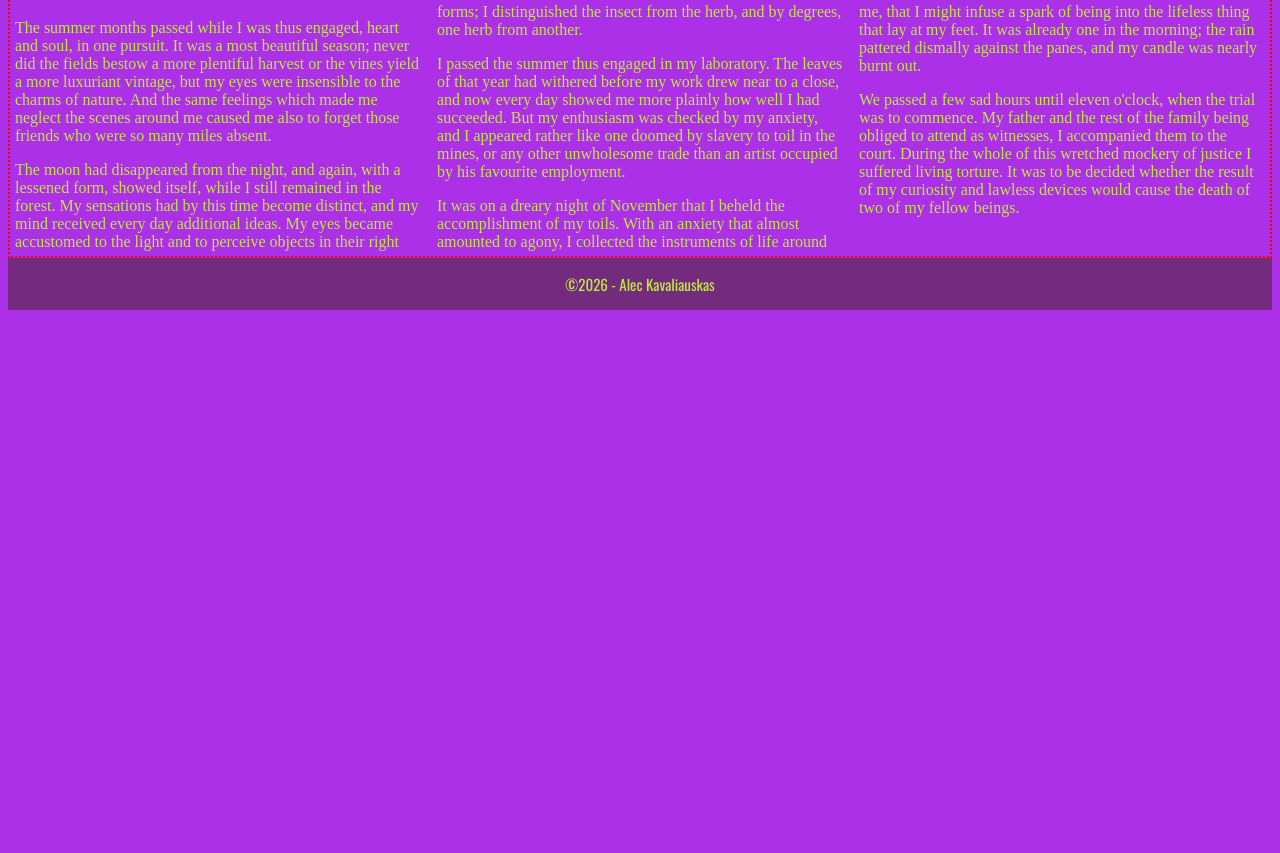
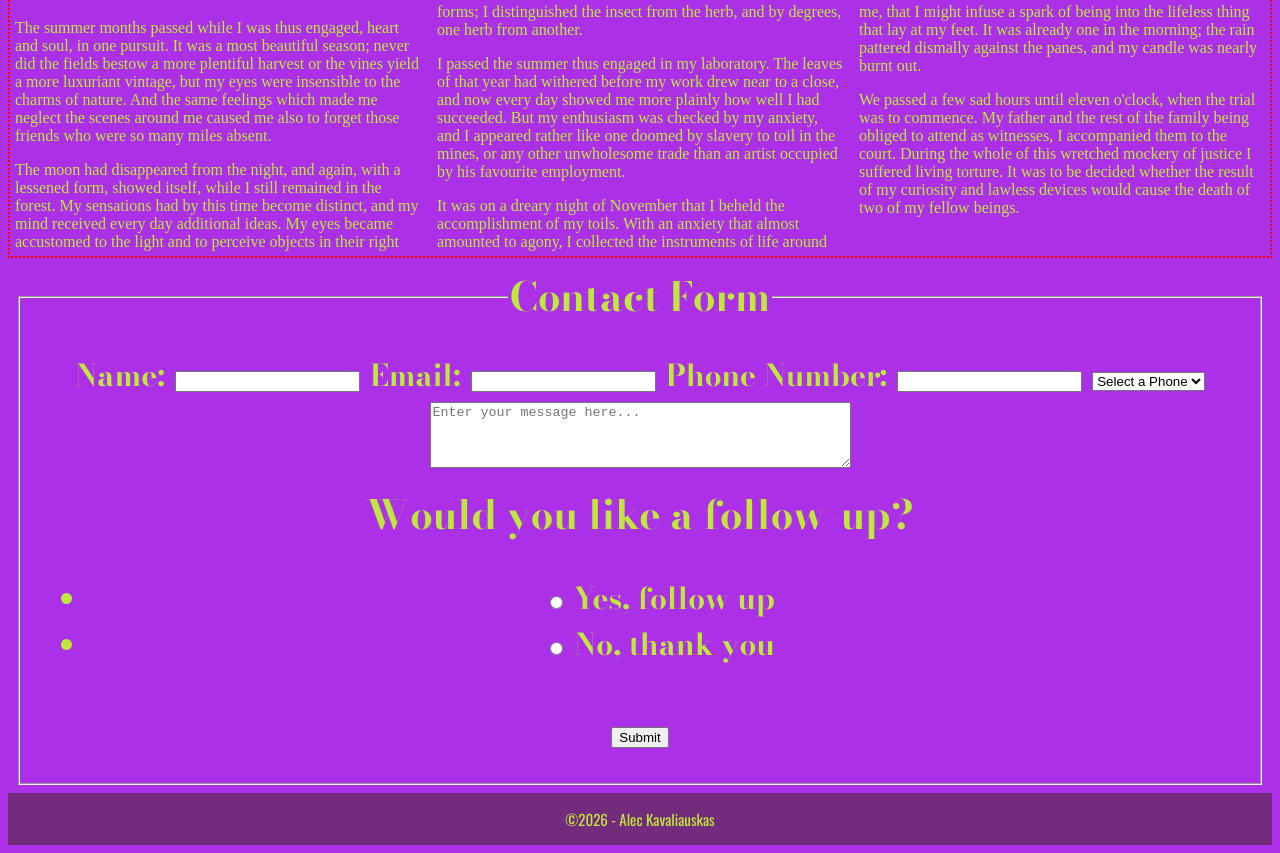
Before and after one commit to rvcc-grid/fa26-about-me-a301k, a plain HTML site: page index.html in a window 1280 px wide. Shown: the part 5137-5990 px from the top of the page. Before the commit the page ends 5455 px from the top, so only its background shows below. Drawn offline with nearby package versions, Linux system fonts and the light colour scheme.

Commit message:
form added

```diff
--- a/css/style.css
+++ b/css/style.css
@@ -100,6 +100,23 @@ iframe {
 
 }
 
+#contact ul {
+    font-size: 30px;
+}
+
+#contact label {
+    font-size: 30px;
+}
+
+a {
+    font-size: 30px;
+    text-decoration: underline;
+    font-family: "Oswald";
+    display: block;
+    width: fit-content;
+    margin: 0 auto;
+}
+
 /* Small screen size */
 @media screen and (min-width: 60em) {
     figure {
@@ -122,6 +139,7 @@ iframe {
         max-width: 100%;
         columns: 20rem;
     }
+
 
 
 }
--- a/index.html
+++ b/index.html
@@ -1,5 +1,6 @@
 <!DOCTYPE html>
 <html lang="en">
+
 <head>
     <meta charset="UTF-8">
     <meta name="viewport" content="width=device-width, initial-scale=1.0">
@@ -7,9 +8,12 @@
 
     <link rel="preconnect" href="https://fonts.googleapis.com">
     <link rel="preconnect" href="https://fonts.gstatic.com" crossorigin>
-    <link href="https://fonts.googleapis.com/css2?family=Bodoni+Moda:ital,opsz,wght@0,6..96,400..900;1,6..96,400..900&family=Oswald:wght@200..700&display=swap" rel="stylesheet">
+    <link
+        href="https://fonts.googleapis.com/css2?family=Bodoni+Moda:ital,opsz,wght@0,6..96,400..900;1,6..96,400..900&family=Oswald:wght@200..700&display=swap"
+        rel="stylesheet">
     <link href="css/style.css" rel="stylesheet">
 </head>
+
 <body>
     <!-- the body element contains all content shown to a visitor-->
     <header>
@@ -60,25 +64,29 @@
             <h2>Photo Gallery</h2>
             <hr>
             <figure>
-                <img src="img/pet1-640w.jpg" alt = "white cat on some boxes">
+                <img src="img/pet1-640w.jpg" alt="white cat on some boxes">
                 <figcaption>My cat sprawling out on some boxes.</figcaption>
             </figure>
             <hr>
             <figure>
-                <img src="img/pet2-640w.jpg" alt = "cat  laying down on chair">
+                <img src="img/pet2-640w.jpg" alt="cat  laying down on chair">
                 <figcaption>My other pet cat begging for attention.</figcaption>
             </figure>
             <hr>
             <figure>
-                <img src="img/dog1-640w.jpg" alt = "giant fluffy dog">
+                <img src="img/dog1-640w.jpg" alt="giant fluffy dog">
                 <figcaption>A giant, fluffy dog I watched for a friend.</figcaption>
             </figure>
         </section>
 
-        <section id ="video">
+        <section id="video">
             <h2> A Short Video: </h2>
 
-            <iframe  id= "myVideo" width="853" height="480" src="https://www.youtube.com/embed/SuelCN3ej5s?si=8M29m75wFQSG2xRI" title="YouTube video player" frameborder="0" allow="accelerometer; autoplay; clipboard-write; encrypted-media; gyroscope; picture-in-picture; web-share" referrerpolicy="strict-origin-when-cross-origin" allowfullscreen></iframe>
+            <iframe id="myVideo" width="853" height="480"
+                src="https://www.youtube.com/embed/SuelCN3ej5s?si=8M29m75wFQSG2xRI" title="YouTube video player"
+                frameborder="0"
+                allow="accelerometer; autoplay; clipboard-write; encrypted-media; gyroscope; picture-in-picture; web-share"
+                referrerpolicy="strict-origin-when-cross-origin" allowfullscreen></iframe>
             <figcaption>A video demonstrating my previous website.</figcaption>
         </section>
         <article id="lit">
@@ -86,19 +94,84 @@
 
             <div>
 
-                <p>The summer months passed while I was thus engaged, heart and soul, in one pursuit. It was a most beautiful season; never did the fields bestow a more plentiful harvest or the vines yield a more luxuriant vintage, but my eyes were insensible to the charms of nature. And the same feelings which made me neglect the scenes around me caused me also to forget those friends who were so many miles absent.</p>
+                <p>The summer months passed while I was thus engaged, heart and soul, in one pursuit. It was a most
+                    beautiful season; never did the fields bestow a more plentiful harvest or the vines yield a more
+                    luxuriant vintage, but my eyes were insensible to the charms of nature. And the same feelings which
+                    made me neglect the scenes around me caused me also to forget those friends who were so many miles
+                    absent.</p>
 
-                <p>The moon had disappeared from the night, and again, with a lessened form, showed itself, while I still remained in the forest. My sensations had by this time become distinct, and my mind received every day additional ideas. My eyes became accustomed to the light and to perceive objects in their right forms; I distinguished the insect from the herb, and by degrees, one herb from another.</p>
+                <p>The moon had disappeared from the night, and again, with a lessened form, showed itself, while I
+                    still remained in the forest. My sensations had by this time become distinct, and my mind received
+                    every day additional ideas. My eyes became accustomed to the light and to perceive objects in their
+                    right forms; I distinguished the insect from the herb, and by degrees, one herb from another.</p>
 
-                <p>I passed the summer thus engaged in my laboratory. The leaves of that year had withered before my work drew near to a close, and now every day showed me more plainly how well I had succeeded. But my enthusiasm was checked by my anxiety, and I appeared rather like one doomed by slavery to toil in the mines, or any other unwholesome trade than an artist occupied by his favourite employment.</p>
+                <p>I passed the summer thus engaged in my laboratory. The leaves of that year had withered before my
+                    work drew near to a close, and now every day showed me more plainly how well I had succeeded. But my
+                    enthusiasm was checked by my anxiety, and I appeared rather like one doomed by slavery to toil in
+                    the mines, or any other unwholesome trade than an artist occupied by his favourite employment.</p>
 
-                <p>It was on a dreary night of November that I beheld the accomplishment of my toils. With an anxiety that almost amounted to agony, I collected the instruments of life around me, that I might infuse a spark of being into the lifeless thing that lay at my feet. It was already one in the morning; the rain pattered dismally against the panes, and my candle was nearly burnt out.</p>
+                <p>It was on a dreary night of November that I beheld the accomplishment of my toils. With an anxiety
+                    that almost amounted to agony, I collected the instruments of life around me, that I might infuse a
+                    spark of being into the lifeless thing that lay at my feet. It was already one in the morning; the
+                    rain pattered dismally against the panes, and my candle was nearly burnt out.</p>
 
-                <p>We passed a few sad hours until eleven o'clock, when the trial was to commence. My father and the rest of the family being obliged to attend as witnesses, I accompanied them to the court. During the whole of this wretched mockery of justice I suffered living torture. It was to be decided whether the result of my curiosity and lawless devices would cause the death of two of my fellow beings.</p>
+                <p>We passed a few sad hours until eleven o'clock, when the trial was to commence. My father and the
+                    rest of the family being obliged to attend as witnesses, I accompanied them to the court. During the
+                    whole of this wretched mockery of justice I suffered living torture. It was to be decided whether
+                    the result of my curiosity and lawless devices would cause the death of two of my fellow beings.</p>
 
             </div>
         </article>
 
+        <section id="contact">
+            <h2>
+                <form post="https://api.web3forms.com/submit">
+                    <fieldset>
+                        <legend>
+                            Contact Form
+                        </legend>
+
+                        <input type="hidden" name="access_key" value="a08ad2be-3cdf-4997-bc01-62a1e2d2315f">
+                        <input type="hidden" name="subject" value="New About me Form Submission">
+                        <input type="hidden" name="redirect"
+                            value="https://rvcc-grid.github.io/fa26-about-me-a301k/thanks.html">
+
+                        <label for="name">Name:</label>
+
+
+                        <input type="text" name="name" required>
+                        <label for="email">Email:</label>
+                        <input type="email" email="email" required>
+                        <label for="phone">Phone Number:</label>
+                        <input type="tel" phone="phone" optional>
+                        <select name="Type">
+                            <option value="" disabled selected>Select a Phone</option>
+                            <option value="apple">Apple</option>
+                            <option value="android">Android</option>
+                            <option value="other">Other</option>
+                        </select>
+                        <textarea id="message" name="message" rows="4" cols="50"
+                            placeholder="Enter your message here..."></textarea>
+                        <legend>Would you like a follow-up?</legend>
+                        <ul>
+                            <li>
+                                <input type="radio" id="followup-yes" name="followup" value="yes">
+                                <label for="followup-yes">Yes, follow up</label>
+                            </li>
+                            <li>
+                                <input type="radio" id="followup-no" name="followup" value="no">
+                                <label for="followup-no">No, thank you</label>
+                            </li>
+                        </ul>
+                        <body>
+                        <div class="h-captcha" data-captcha="true"></div>
+                        <script src="https://web3forms.com/client/script.js" async defer></script>
+                        </body>
+                        <button type="submit">Submit</button>
+                    </fieldset>
+                </form>
+            </h2>
+        </section>
     </main>
     <footer>
 
@@ -106,4 +179,5 @@
 
     </footer>
 </body>
+
 </html>
```
Also changed, not shown: thanks.html (added, +16 -0 lines). Lines whose indentation alone changed are shown as unchanged.
